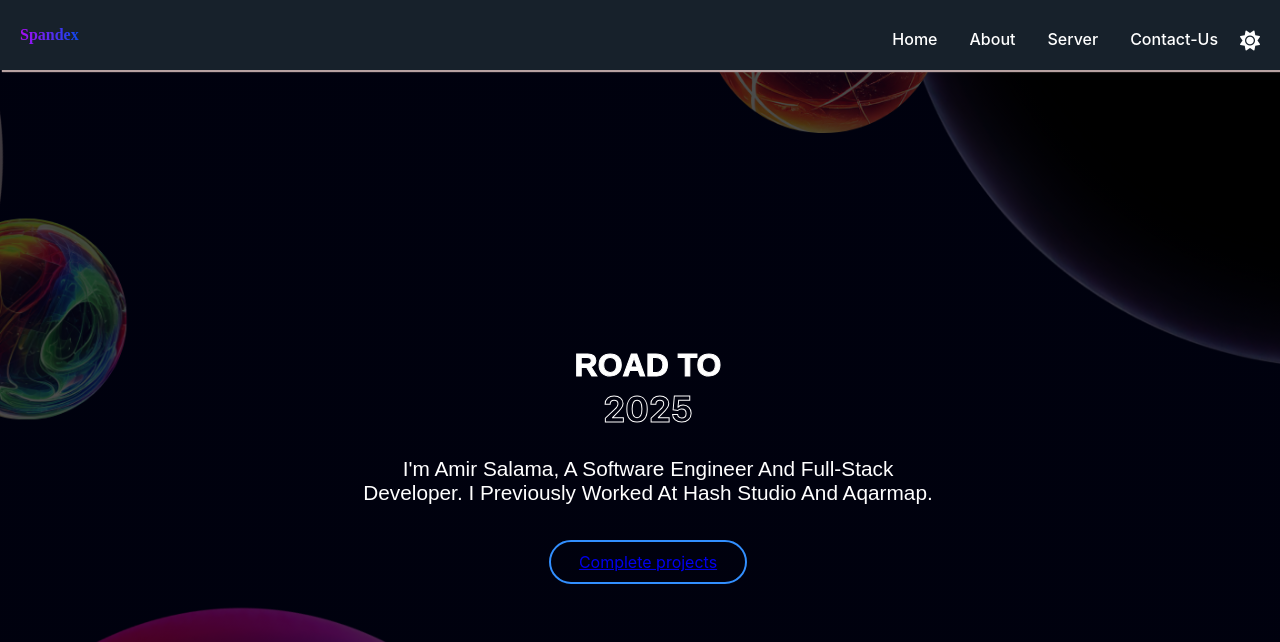
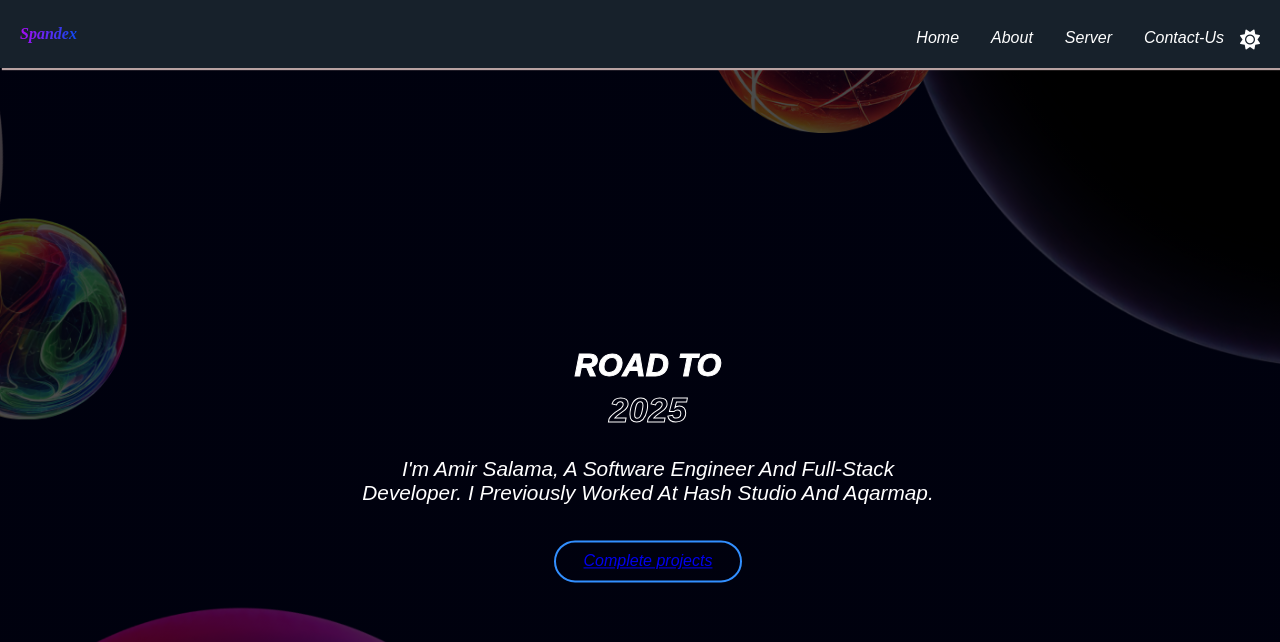
Before and after one commit to amirsalama2002/amir-salama-front, a React (Create React App) app: page / in a window 1280 px wide. Shown: the top 642 px of the page. Built offline with nearby package versions, Linux system fonts and the light colour scheme.

Commit message:
amir salama hassan falcon for loop

```diff
--- a/src/About/AboutHome.jsx
+++ b/src/About/AboutHome.jsx
@@ -1,15 +1,12 @@
 import "./AboutHome.css";
-
+// import { Link } from "react-router-dom";
 export default function AboutHome() {
   return (
-    // <div className="abouthome">
     <div className="abouthome1">
            <h2 className="kl">Amir is the creative <br /> transformation company <br />
            <span className="pro">We use the power of creativity to build better <br /> futures for our people, planet, clients and  communities</span><br />
-           <a href="/">Link Bash bord</a>
-
            </h2>
     </div>
-    // {/* </div> */}
+
   )
 }
--- a/src/App.css
+++ b/src/App.css
@@ -1,3 +1,9 @@
+*{
+  padding: 0;
+  /* <link href="https://fonts.googleapis.com/css2?family=Cairo:ital,wght@1,400&display=swap" rel="stylesheet"> */
+
+  /* margin: 0; */
+}
 :root {
   --bg-color-light: #ffffff;
   --text-color-light: #17212b;
--- a/src/Full-Stack/Slider-Full.jsx
+++ b/src/Full-Stack/Slider-Full.jsx
@@ -100,7 +100,7 @@ const SliderFull = () => {
                 <p> ₹ {slide.free}</p>
                 <div className="mo">
                     <a className='nm' target='__blank' href={slide.link}>Preview</a>
-                    <Link className='do' to="/countactus">Downlod ({slide.caption})</Link>
+                    <Link className='do' to="/contact">Downlod ({slide.caption})</Link>
                 </div>
                 </div>
             </div>
--- a/src/Full-Stack/Tootal.jsx
+++ b/src/Full-Stack/Tootal.jsx
@@ -89,7 +89,7 @@ const Tootal = () => {
         <h4> ₹ {user.free}</h4>
       <div className="butt">
        <a className='hoog' href={user.preview} target='__blank'>Preview</a>
-       <Link className='button32' to="/countactus" target='__blank'>Downlod ({user.slide})</Link>
+       <Link className='button32' to="/contact" target='__blank'>Downlod ({user.slide})</Link>
       </div>
       </div>
     </div>
--- a/src/Home/Contact.css
+++ b/src/Home/Contact.css
@@ -1,6 +1,7 @@
 .slider-containeramir {
     width: 85%;
     margin: 30px auto;
+    /* font-size: Poppins Italic	; */
   }
 
   .slideamir{
--- a/src/Home/Folder.css
+++ b/src/Home/Folder.css
@@ -1,6 +1,13 @@
 .folder{
     width: 90%;
     margin:10px auto;
+    font-family: 'Poppins', sans-serif;
+      font-style: italic;
+      font-size: 20px;
+      /* color: #444; */
+      direction: ltr;
+      /* text-transform: capitalize; */
+      /* letter-spacing: 1px; */
 }
 
 .folder .falcon{
--- a/src/Home/Heder.css
+++ b/src/Home/Heder.css
@@ -6,6 +6,8 @@
     background-position: center;
     height: 100vh;
     margin-top: -9px;
+    font-family: 'Cairo', sans-serif;
+    font-style: italic;
 }
 .home-hero__text h1 strong{
     font-family: "WPP Bold", sans-serif;
--- a/src/Navbar/Navbar.css
+++ b/src/Navbar/Navbar.css
@@ -12,6 +12,8 @@
     margin: 0px 0px;
     color: white;
     box-shadow: 2px 2px 1px rgb(184, 162, 162);
+    font-family: 'Cairo', sans-serif;
+    font-style: italic;
 
   }
 
```
